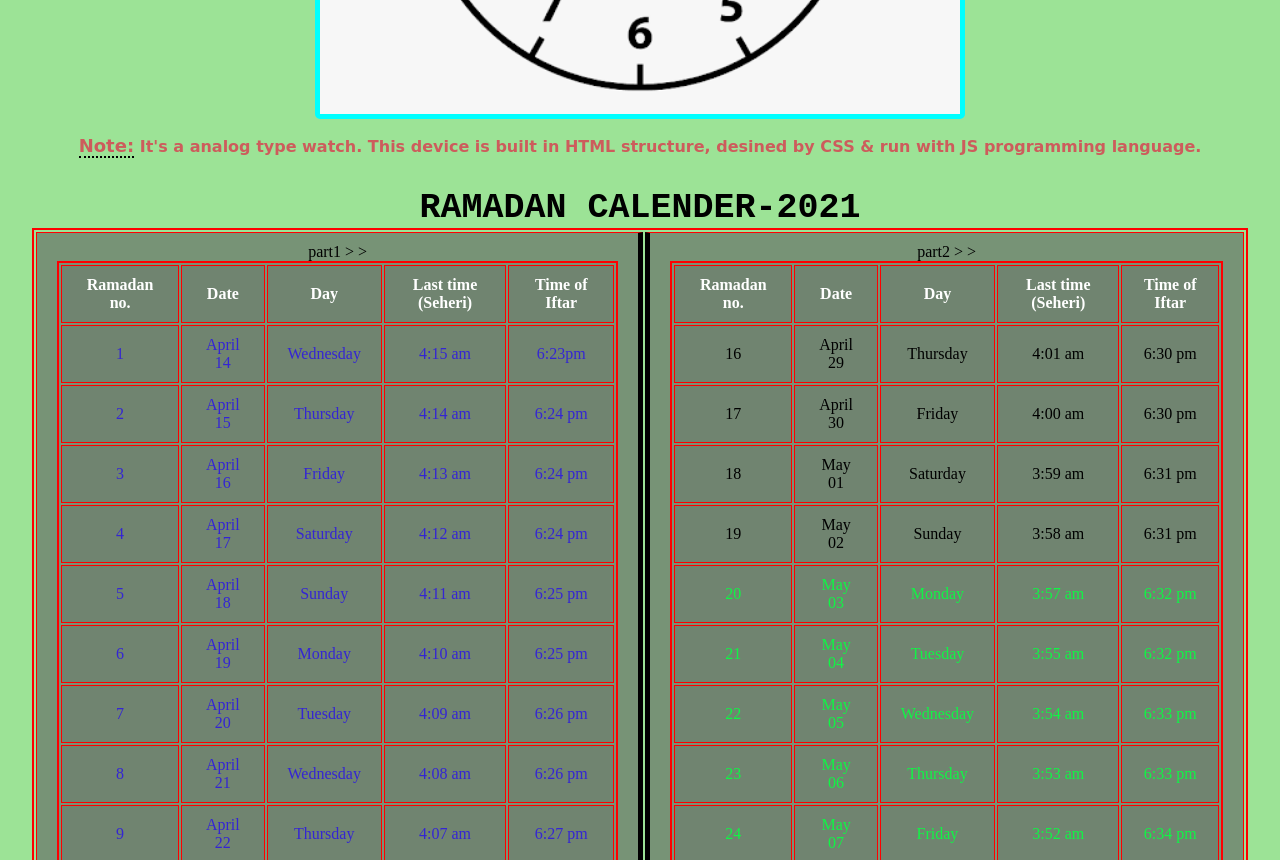
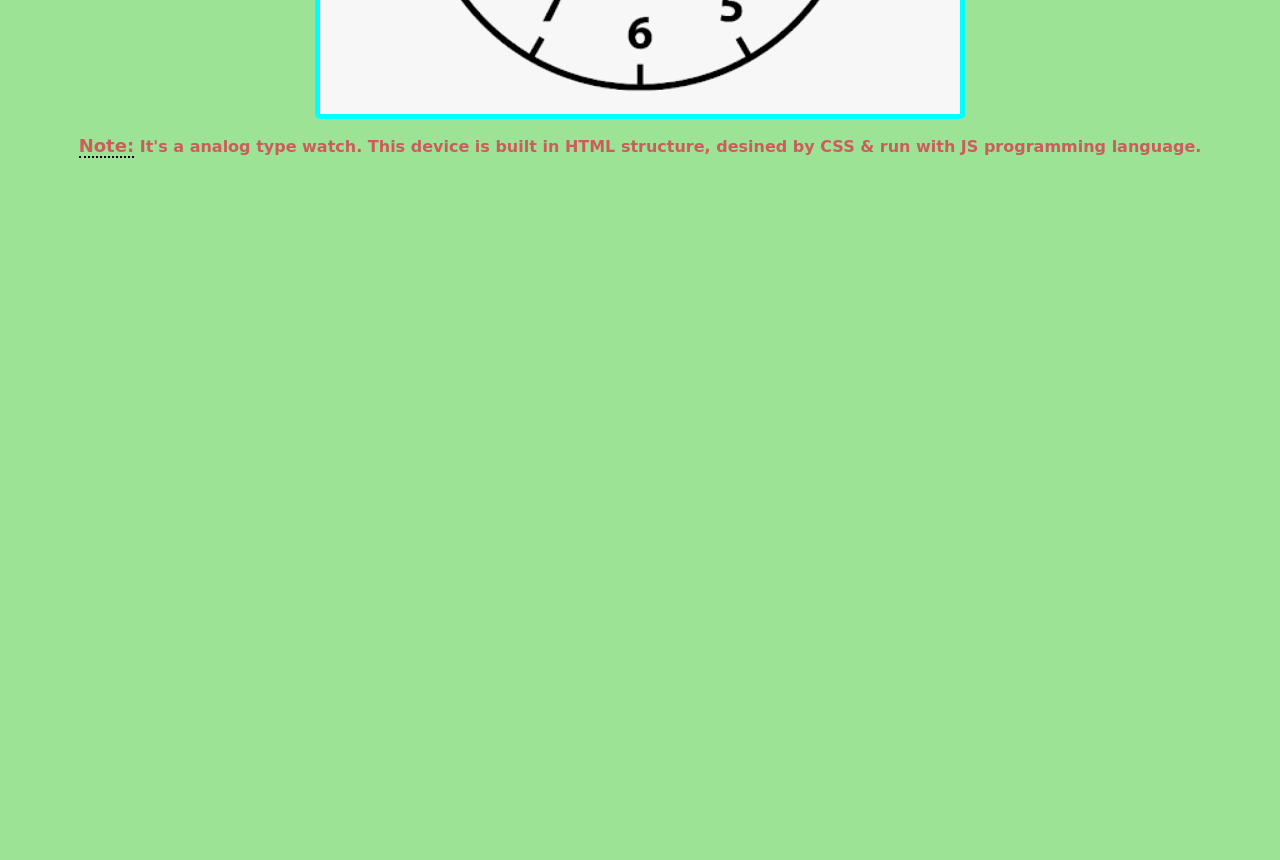
Before and after one commit to shamim1845/clock, a plain HTML site: page index.html in a window 1280 px wide. Shown: the part 500-1360 px from the top of the page. After the commit the page ends 800 px from the top, so only its background shows below. Drawn offline with Linux system fonts and the light colour scheme.

Commit message:
Update index.html

```diff
--- a/index.html
+++ b/index.html
@@ -25,7 +25,7 @@
     <div class="text">
         <h5><b>Note:</b> It's a analog type watch. This device is built in HTML structure, desined by CSS & run with JS programming language.</h5>
     </div>
-    <section id="table">
+   <!-- <section id="table">
         <h1>ramadan calender-2021</h1>
         <div class="table">
             <table>
@@ -276,7 +276,7 @@
 
 
         </div>
-    </section>
+    </section> -->
     <script>
         var date = new Date();
         date.setHours(11);
```
